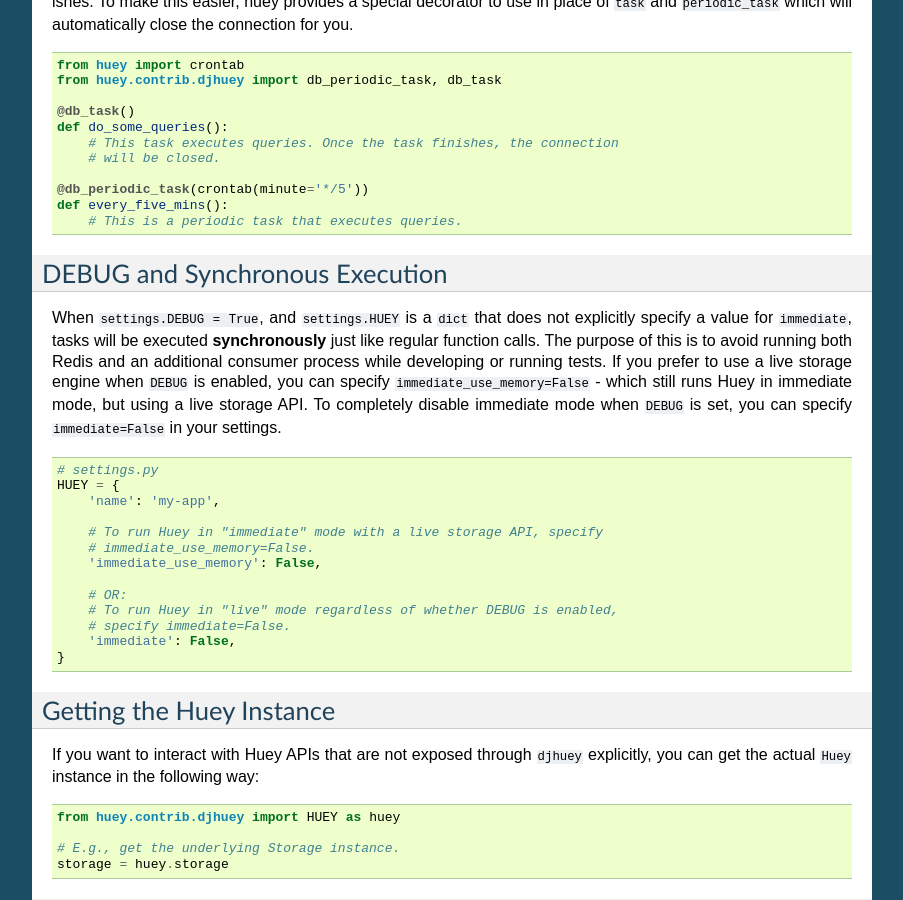
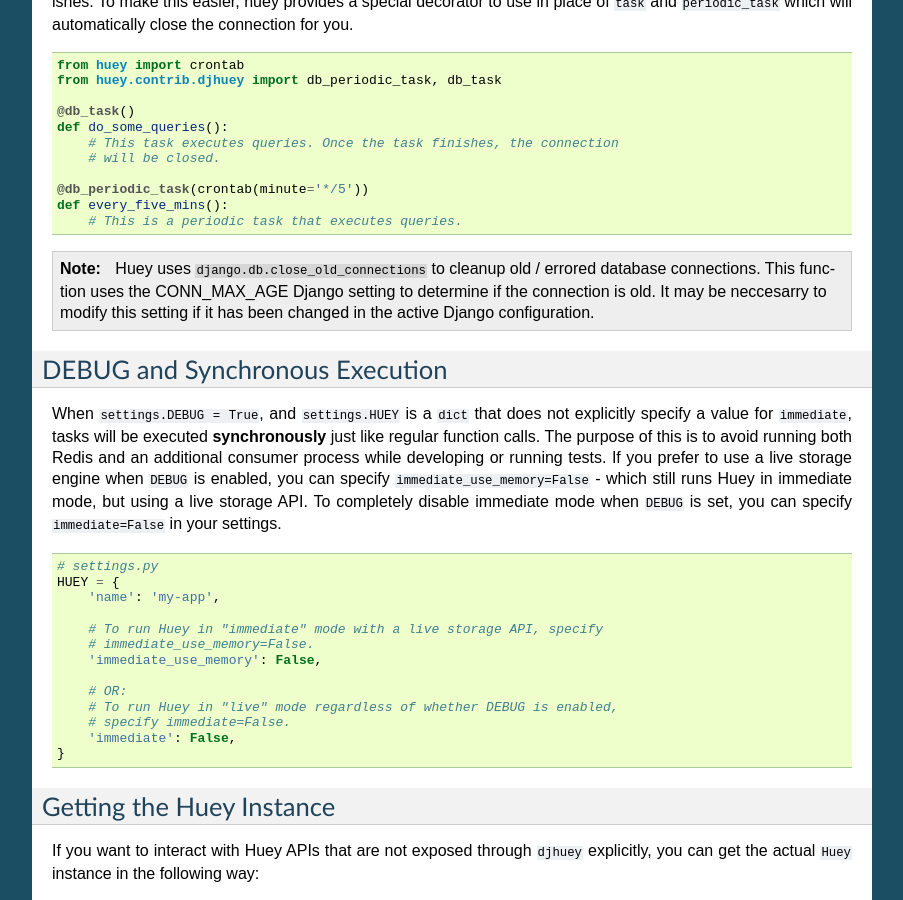
Before and after one commit to coleifer/huey, a Sphinx documentation site: the page built from docs/django.rst, in a window 1280 px wide and 900 px high, scrolled down 3532 px. Shown: the whole window, without its empty margins (198-1101 px from the left). Built offline with Sphinx 7.4.7, drawn with Linux system fonts in a browser that asks for light colours.

Commit message:
Update django.rst
Add a note describing the effect of non-default Django CONN_MAX_AGE setting on huey db_task connection cleanup function.

```diff
--- a/docs/django.rst
+++ b/docs/django.rst
@@ -238,6 +238,12 @@
     def every_five_mins():
         # This is a periodic task that executes queries.
 
+.. note::
+    Huey uses ``django.db.close_old_connections`` to cleanup old / errored
+    database connections. This function uses the CONN_MAX_AGE Django setting
+    to determine if the connection is old. It may be neccesarry to modify
+    this setting if it has been changed in the active Django configuration.
+
 DEBUG and Synchronous Execution
 ^^^^^^^^^^^^^^^^^^^^^^^^^^^^^^^
 
```
